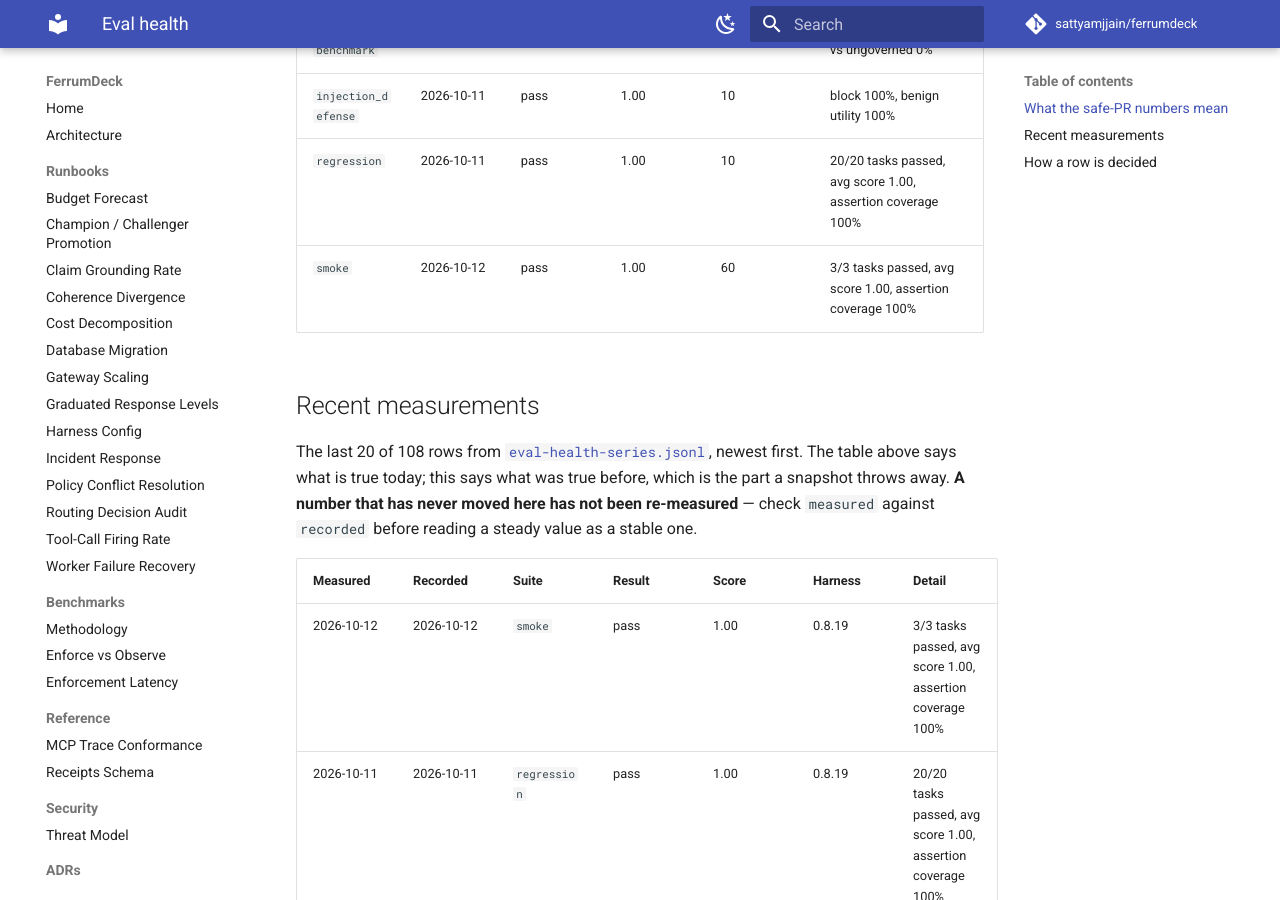
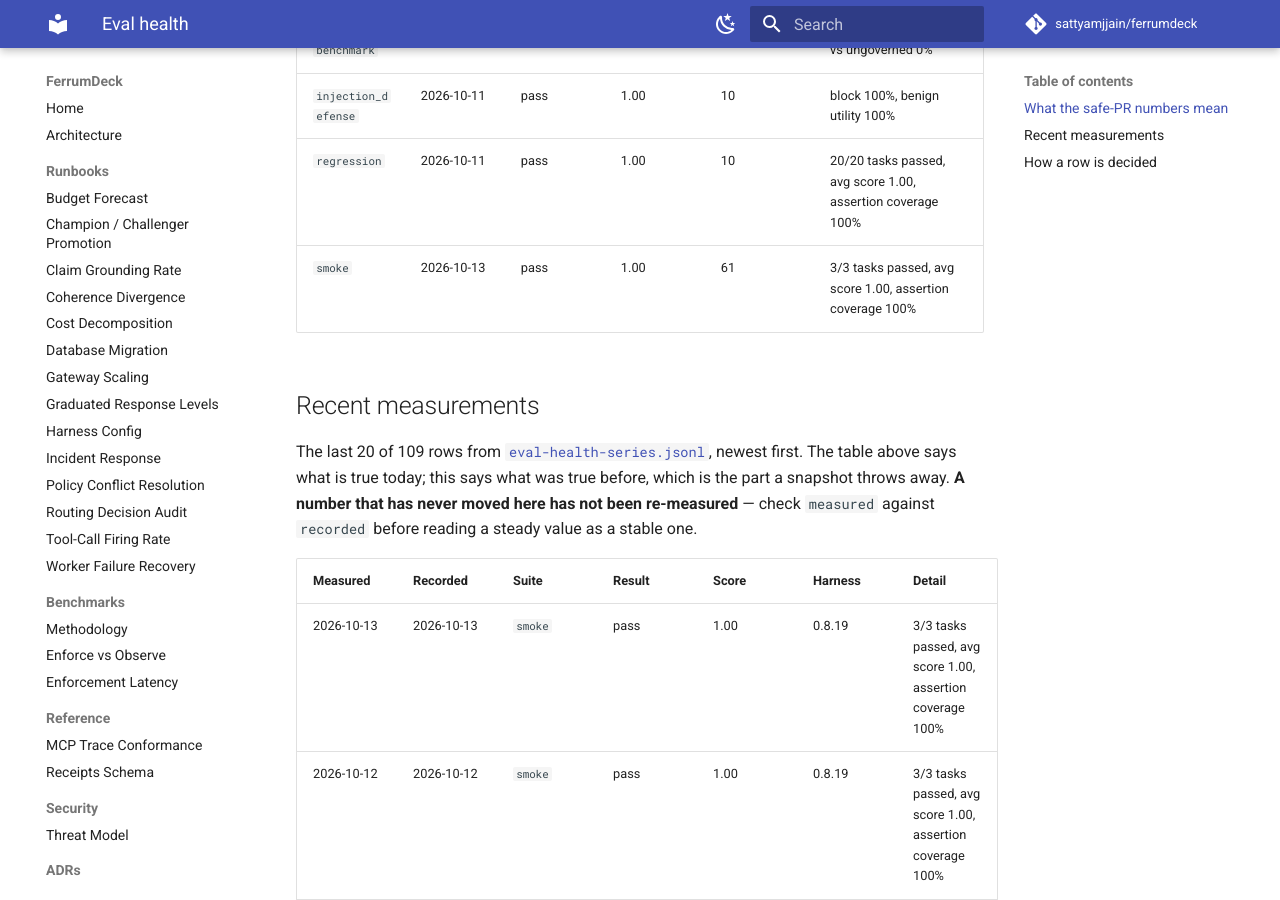
Before and after one commit to sattyamjjain/ferrumdeck, an MkDocs documentation site: the page built from docs/eval-health.md, in a window 1280 px wide and 900 px high, scrolled down 1531 px. Built offline with MkDocs 1.6.1 and Material for MkDocs 9.7.7, drawn with Linux system fonts in a browser that asks for light colours; comment, search, counter and statistics services are not loaded; some of the changed text lies outside the part shown.

Commit message:
docs(evals): refresh eval health + append series 2026-10-13 [skip ci]

```diff
--- a/docs/eval-health.md
+++ b/docs/eval-health.md
@@ -25,14 +25,15 @@ So neither number was ever evidence about the agent. The response is to rescope
 | `governed-benchmark` | 2026-10-11 | pass | 1.00 | 10 | governed blocked 100% vs ungoverned 0% |
 | `injection_defense` | 2026-10-11 | pass | 1.00 | 10 | block 100%, benign utility 100% |
 | `regression` | 2026-10-11 | pass | 1.00 | 10 | 20/20 tasks passed, avg score 1.00, assertion coverage 100% |
-| `smoke` | 2026-10-12 | pass | 1.00 | 60 | 3/3 tasks passed, avg score 1.00, assertion coverage 100% |
+| `smoke` | 2026-10-13 | pass | 1.00 | 61 | 3/3 tasks passed, avg score 1.00, assertion coverage 100% |
 
 ## Recent measurements
 
-The last 20 of 108 rows from [`eval-health-series.jsonl`](eval-health-series.jsonl), newest first. The table above says what is true today; this says what was true before, which is the part a snapshot throws away. **A number that has never moved here has not been re-measured** — check `measured` against `recorded` before reading a steady value as a stable one.
+The last 20 of 109 rows from [`eval-health-series.jsonl`](eval-health-series.jsonl), newest first. The table above says what is true today; this says what was true before, which is the part a snapshot throws away. **A number that has never moved here has not been re-measured** — check `measured` against `recorded` before reading a steady value as a stable one.
 
 | Measured | Recorded | Suite | Result | Score | Harness | Detail |
 | --- | --- | --- | --- | --- | --- | --- |
+| 2026-10-13 | 2026-10-13 | `smoke` | pass | 1.00 | 0.8.19 | 3/3 tasks passed, avg score 1.00, assertion coverage 100% |
 | 2026-10-12 | 2026-10-12 | `smoke` | pass | 1.00 | 0.8.19 | 3/3 tasks passed, avg score 1.00, assertion coverage 100% |
 | 2026-10-11 | 2026-10-11 | `regression` | pass | 1.00 | 0.8.19 | 20/20 tasks passed, avg score 1.00, assertion coverage 100% |
 | 2026-10-11 | 2026-10-11 | `injection_defense` | pass | 1.00 | 0.8.19 | block 100%, benign utility 100% |
@@ -64,4 +64,4 @@ The file is append-only and never rewritten by the refresh job. A row found to b
 | `governed-benchmark` | the governed run blocks 100% of unsafe actions |
 | `eval_<suite>_<ts>` (LLM suites) | every task passed (`failed_tasks == 0`) |
 
-_Generated 2026-10-12 08:44 UTC._
+_Generated 2026-10-13 09:03 UTC._
```
Also changed, not shown: other parts of docs/eval-health.md (+0 -1 lines), 2 other files.
